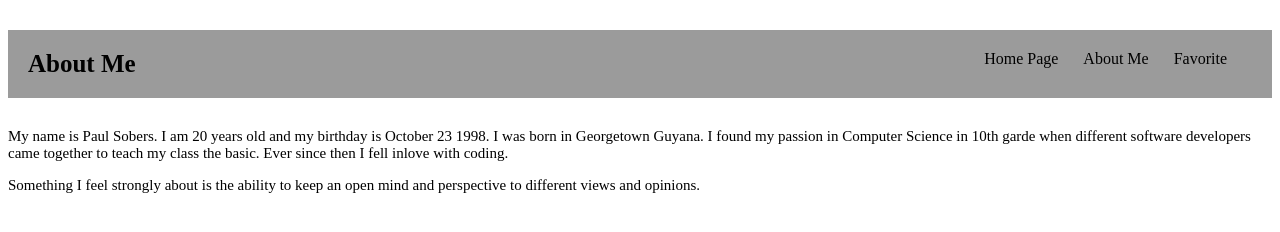
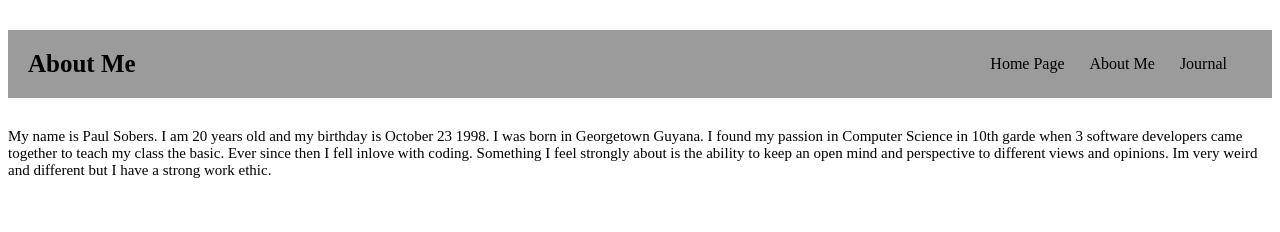
Before and after one commit to paulsobers23/personal-website, a plain HTML site: page pages/about.html in a window 1280 px wide. Drawn offline with Linux system fonts and the light colour scheme.

Commit message:
new changes

```diff
--- a/pages/about.html
+++ b/pages/about.html
@@ -12,16 +12,12 @@
       <ul>
         <li><a href="index.html">Home Page</a></li>
         <li><a href="about.html">About Me</a></li>
-        <li><a href="favorite.html">Favorite</a></li>
+        <li><a href="journal.html">Journal</a></li>
       </ul>
     </nav>
   </header>
-
   <main>
-    <p>My name is Paul Sobers. I am 20 years old and my birthday is October 23 1998. I was born in Georgetown Guyana. I found my passion in Computer Science in 10th garde when different software developers came together to teach my class the basic. Ever since then I fell inlove with coding.</p>
-    <aside>
-      <p>Something I feel strongly about is the ability to keep an open mind and perspective to different views and opinions.</p>
-    </aside>
+    <p> My name is Paul Sobers. I am 20 years old and my birthday is October 23 1998. I was born in Georgetown Guyana. I found my passion in Computer Science in 10th garde when 3 software developers came together to teach my class the basic. Ever since then I fell inlove with coding. Something I feel strongly about is the ability to keep an open mind and perspective to different views and opinions. Im very weird and different but I have a strong work ethic.</p>
   </main>
 
 </body>
--- a/pages/styles.css
+++ b/pages/styles.css
@@ -13,7 +13,8 @@ a:hover{
 
 header{
   display:flex;
-  justify-content:space-between;
+  align-items:center;
+  flex-direction:column;
   padding:20px 20px;
   margin:30px 0;
   background-color:rgb(155,155,155);
@@ -33,7 +34,7 @@ p{
   font-size:15px;
 }
 ul{
-  display:flex;
+  /*display:flex;*/
   margin:0;
   padding:0;
 }
@@ -45,3 +46,14 @@ img{
   width:100px;
   height:100px;
 }
+
+@media only screen and (min-width: 768px) {
+  header {
+    display:flex;
+    justify-content:space-between;
+    flex-direction:row;
+  }
+  ul{
+    display: flex;
+  }
+}
```
Also changed, not shown: pages/favorite.html (deleted, +0 -30 lines), pages/index.html (+1 -2 lines), pages/journal.html (added, +28 -0 lines).
